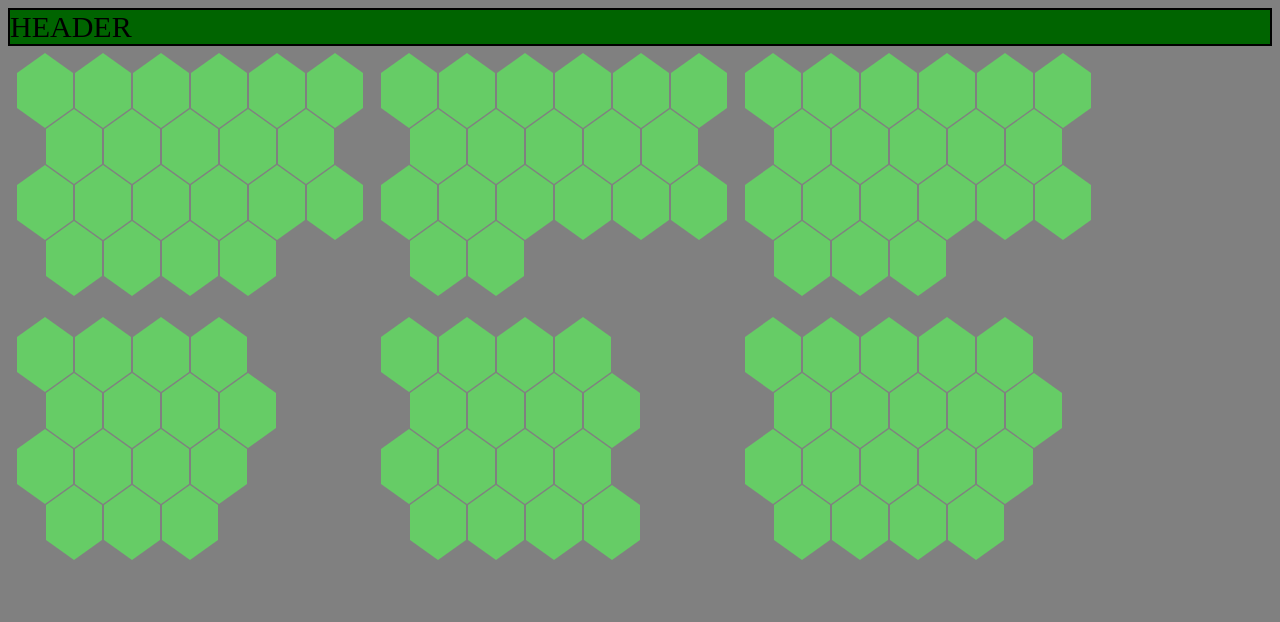
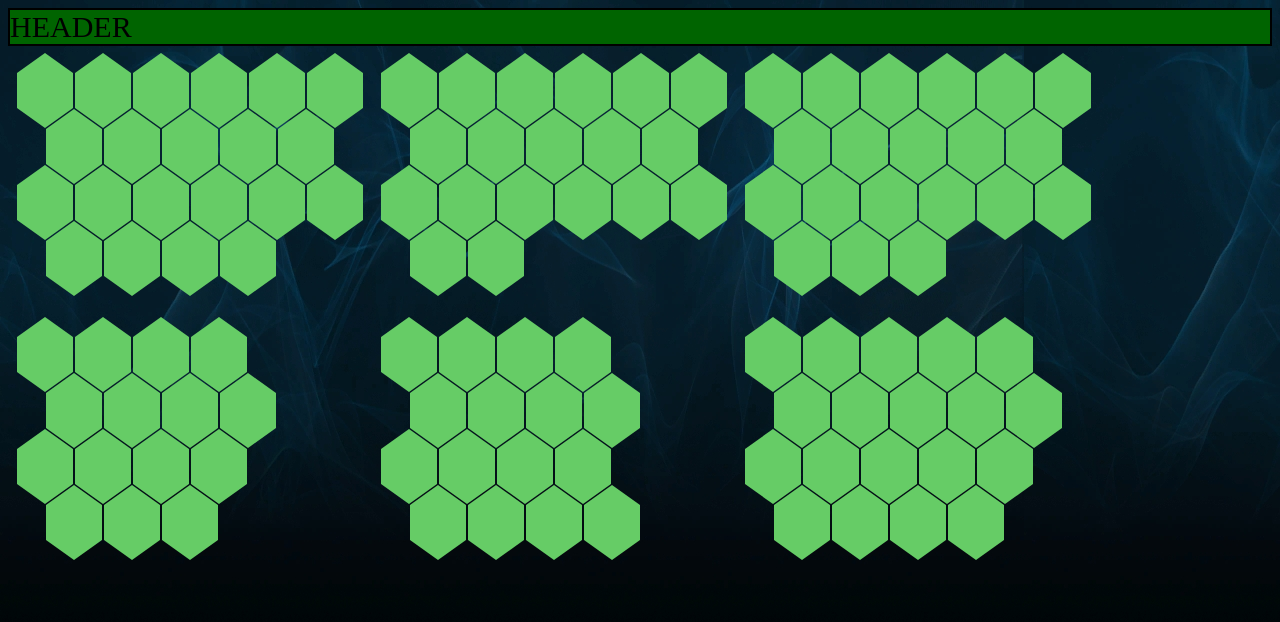
Before and after one commit to hypedguy/Dota-2-Guides, a plain HTML site: page Index.html in a window 1280 px wide. Drawn offline with Linux system fonts and the light colour scheme.

Commit message:
un mic background

```diff
--- a/style.css
+++ b/style.css
@@ -20,9 +20,7 @@ div.header {
 
 body
 {
-	background-color: gray;
-
-
+	background-image: url("static\\background.jpg");
 }
 .hero_col_left{
 	float:left;
@@ -53,8 +51,8 @@ body
     text-align: center;
     height: 250px;
 }
+.hex {
 
-        .hex {
     float: left;
     margin-left: 2px;
     margin-bottom: -26px;
@@ -78,7 +76,6 @@ body
 }
 .hex-row {
     clear: left;
-
 }
 .hex-row.doi {
     margin-top: 56px;
```
Also changed, not shown: Static/background.jpg (added). Lines whose indentation alone changed are shown as unchanged.
